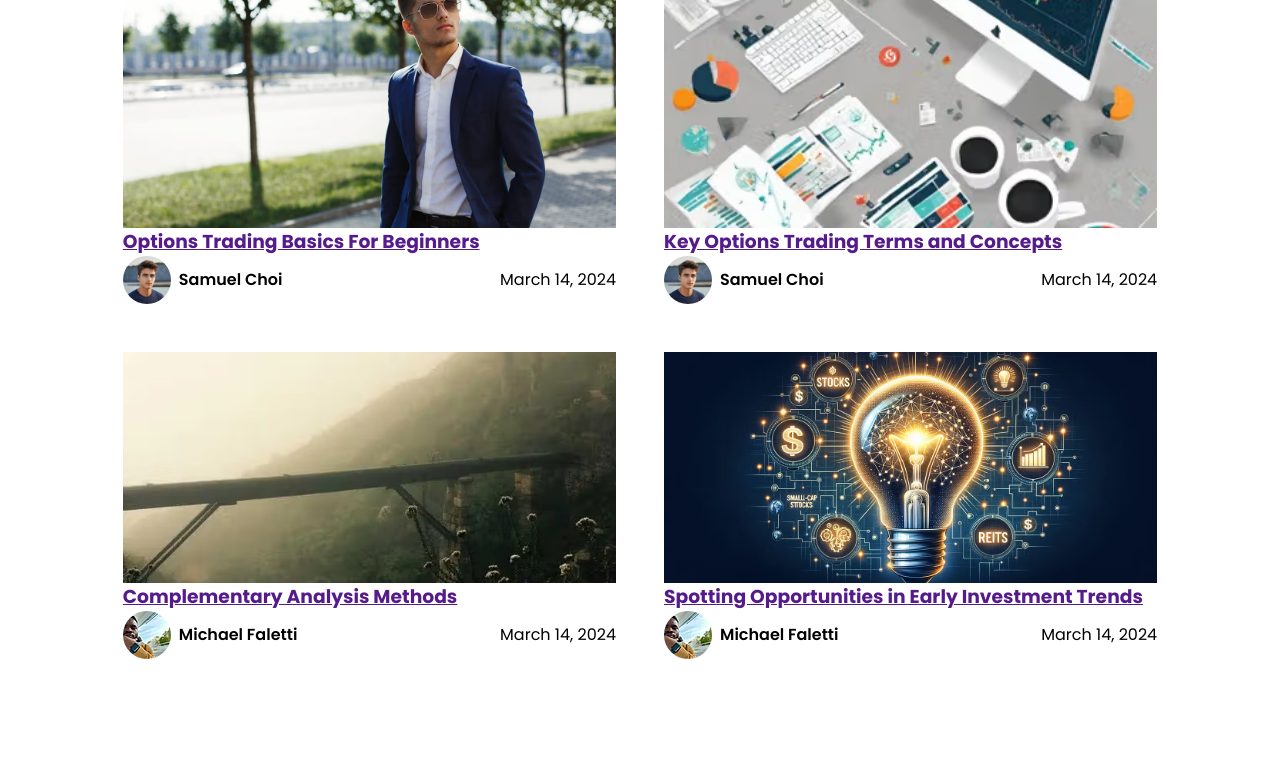
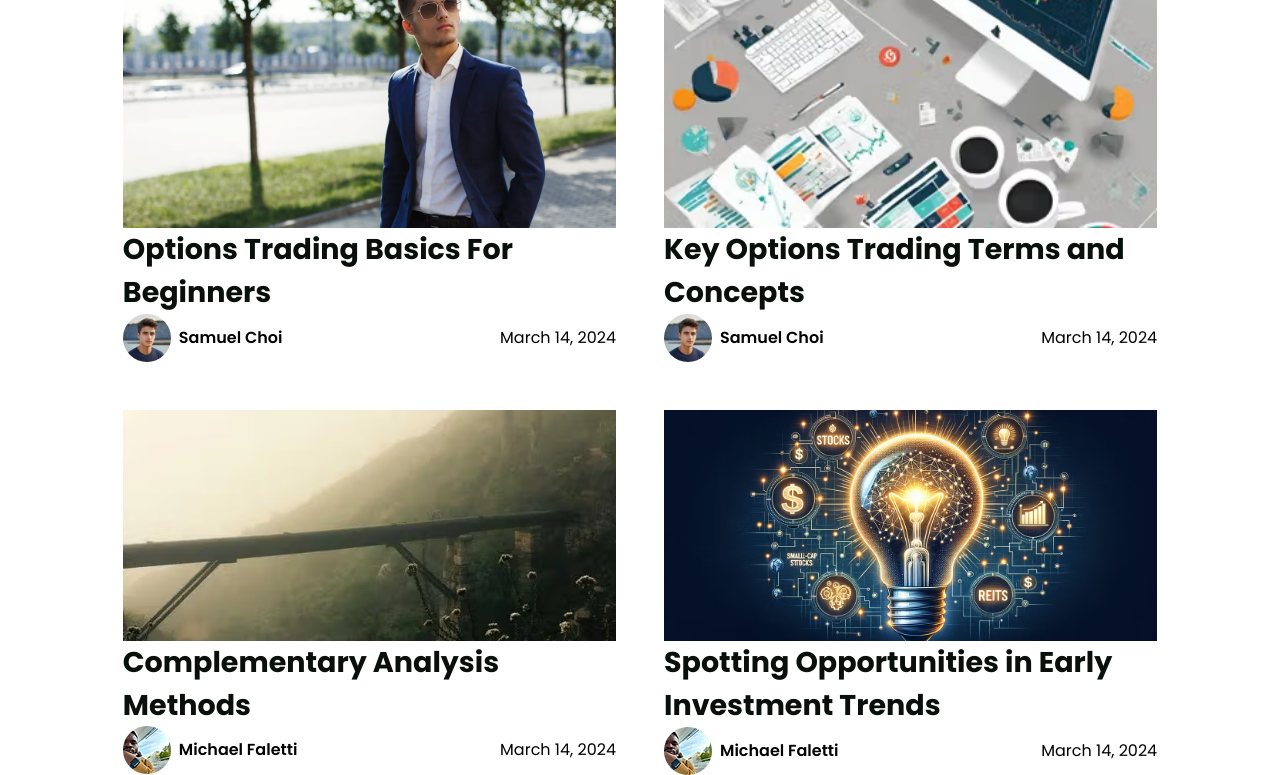
Before and after one commit to diamond120/tradescoop-frontend-react, a plain HTML site: page index.html in a window 1280 px wide. Shown: the part 693-1468 px from the top of the page. Before the commit the page ends 1352 px from the top, so only its background shows below. Drawn offline with Linux system fonts and the light colour scheme.

Commit message:
style post title

```diff
--- a/css/style.css
+++ b/css/style.css
@@ -263,6 +263,25 @@ main {
     flex-grow: 1;
     flex-basis: calc(50% - var(--gap));
     max-width: calc(50 - var(--gap));
+
+    & .post-title {
+      text-decoration: none;
+
+      & h3 {
+        font-size: clamp(
+          1.25rem,
+          calc(1.011rem + 1.018vw),
+          1.5rem
+        ); /* min: 20px, max: 24px */
+      }
+
+      &:visited {
+        color: var(--header-bg);
+      }
+      &:hover {
+        text-decoration: underline;
+      }
+    }
   }
   & .post-img {
     & > img {
@@ -322,6 +341,20 @@ main {
       }
     }
   }
+
+  .posts-section {
+    & .post {
+      & .post-title {
+        & h3 {
+          font-size: clamp(
+            1.5rem,
+            calc(1.071rem + 0.893vw),
+            1.875rem
+          ); /* min: 24px, max: 30px */
+        }
+      }
+    }
+  }
 }
 
 @media (min-width: 90rem) {
--- a/index.html
+++ b/index.html
@@ -91,7 +91,7 @@
                         <img src="assets/options-image.avif" alt="man with suit and sunglasses">
                     </a>
                     <div class="post-info">
-                        <a href="">
+                        <a href="" class="post-title">
                             <h3>Options Trading Basics For Beginners</h3>
                         </a>
                          <div class="profile-cont">
@@ -109,7 +109,7 @@
                         <img src="assets/key-options.avif" alt="key options">
                     </a>
                     <div class="post-info">
-                        <a href="">
+                        <a href="" class="post-title">
                             <h3>Key Options Trading Terms and Concepts</h3>
                         </a>
                          <div class="profile-cont">
@@ -127,7 +127,7 @@
                         <img src="assets/complementary.avif" alt="key options">
                     </a>
                     <div class="post-info">
-                        <a href="">
+                        <a href="" class="post-title">
                             <h3>Complementary Analysis Methods</h3>
                         </a>
                          <div class="profile-cont">
@@ -145,7 +145,7 @@
                         <img src="assets/opportunities.avif" alt="key options">
                     </a>
                     <div class="post-info">
-                        <a href="">
+                        <a href="" class="post-title">
                             <h3>Spotting Opportunities in Early Investment Trends</h3>
                         </a>
                          <div class="profile-cont">
```
